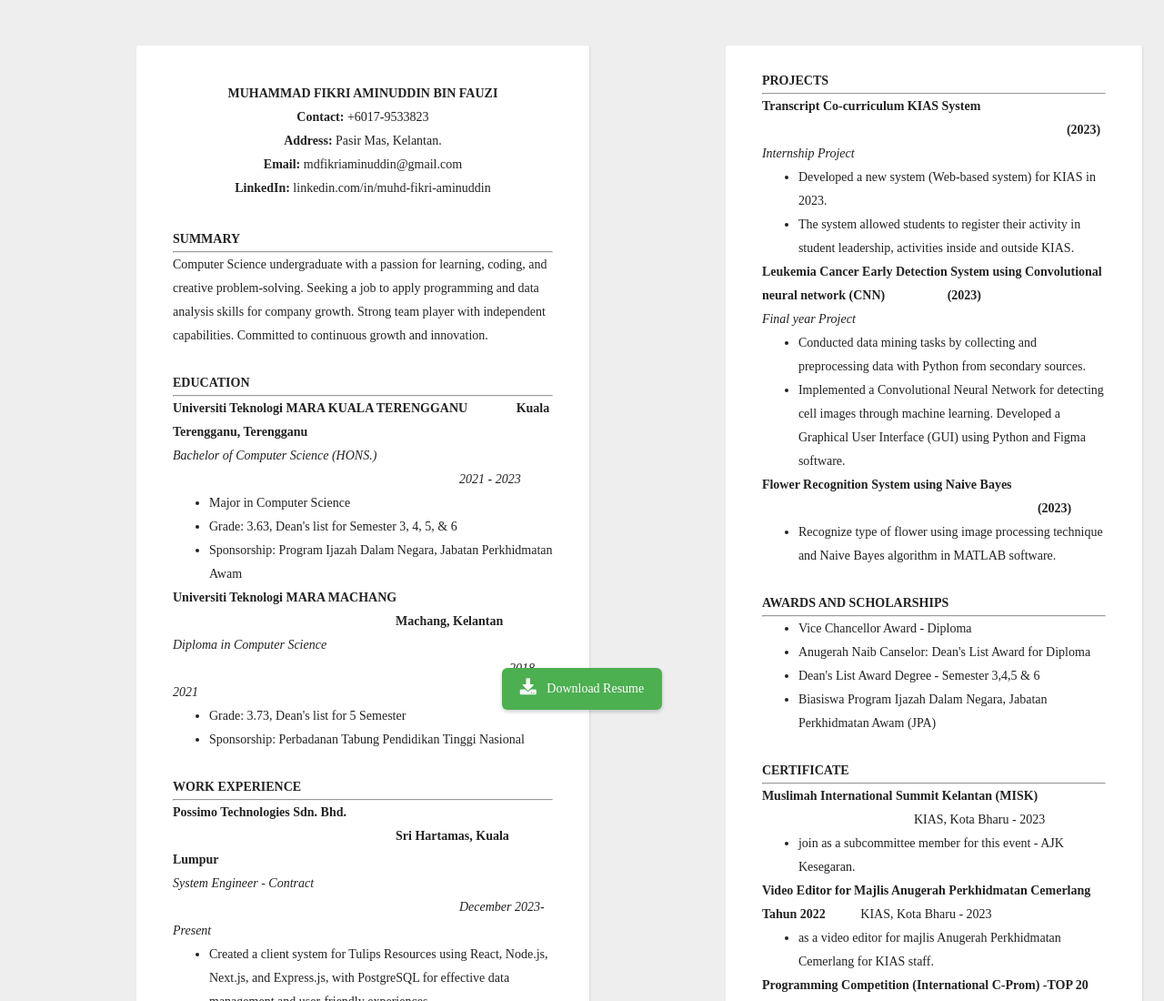
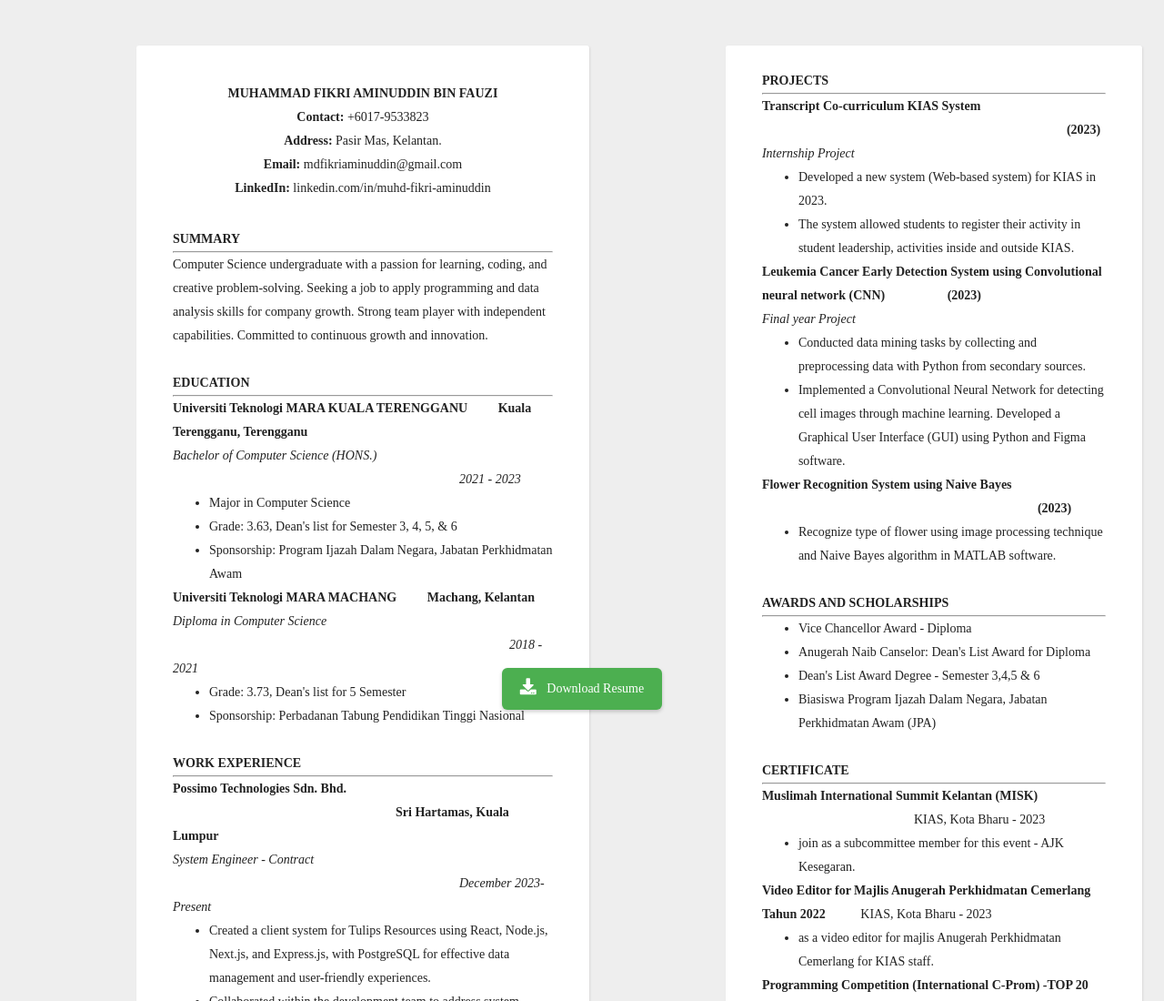
Before and after one commit to FikriAminuddin/Resume-Fikri, a plain HTML site: page index.html in a window 1280 px wide. Shown: the top 1100 px of the page at 91% size. Drawn offline with Linux system fonts and the light colour scheme.

Commit message:
Update styles.css

```diff
--- a/styles.css
+++ b/styles.css
@@ -95,11 +95,11 @@ html {
   }
 
   .location1 {
-    padding-left: 50px;
+    padding-left: 30px;
   }
 
   .location2 {
-    padding-left: 245px;
+    padding-left: 30px;
   }
 
   .year-field1 {
```
